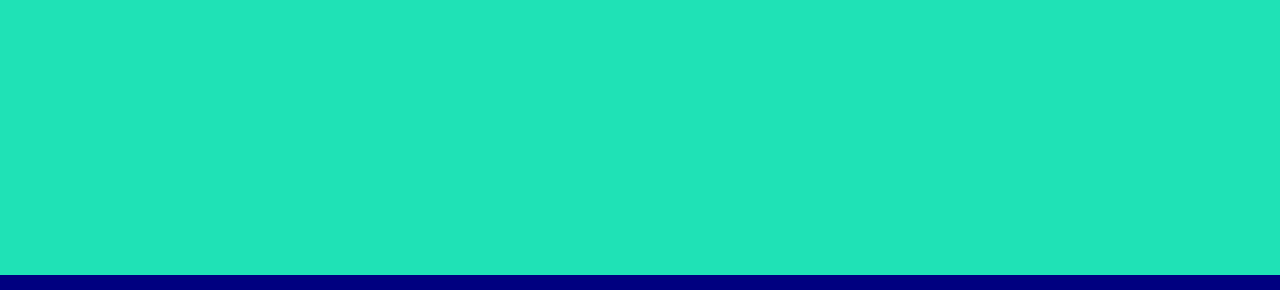
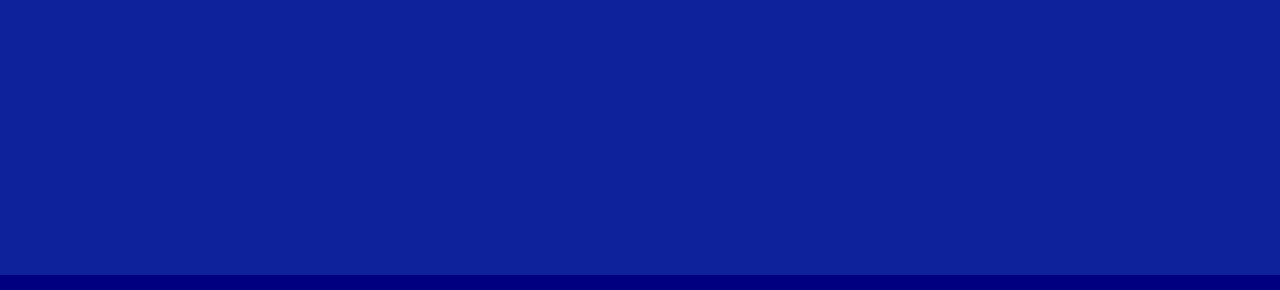
Before and after one commit to Trentx/trents_website, a plain HTML site: page index.html in a window 1280 px wide. Shown: the part 395-685 px from the top of the page. Drawn offline with Linux system fonts and the light colour scheme.

Commit message:
Update index.html

```diff
--- a/index.html
+++ b/index.html
@@ -6,7 +6,7 @@
 body{
 margin: 0;
 padding: 0;
-background: #1FE2B6;
+background: #0e229c;
 border: 0;
 overflow: hidden;
 height: 100%;
```
